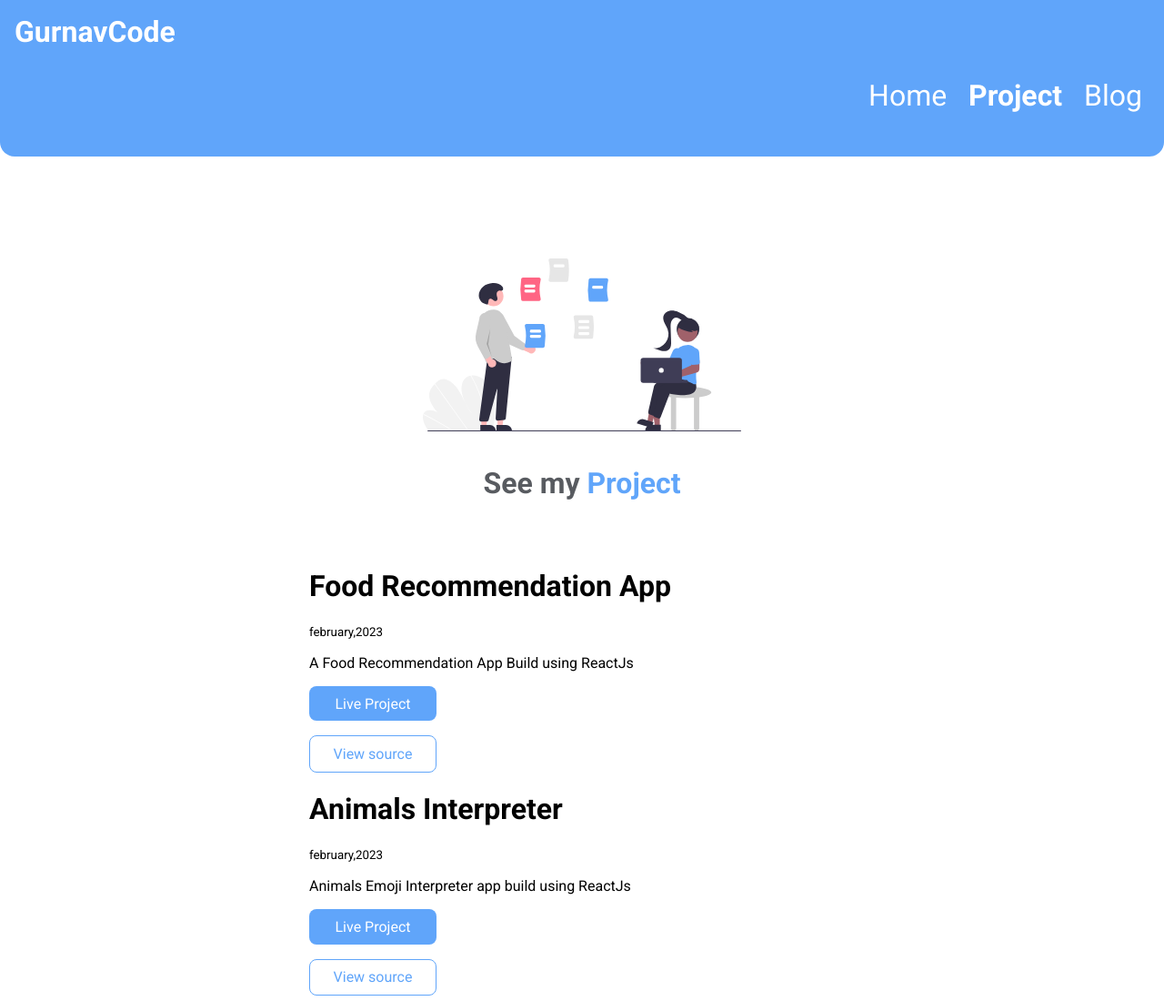
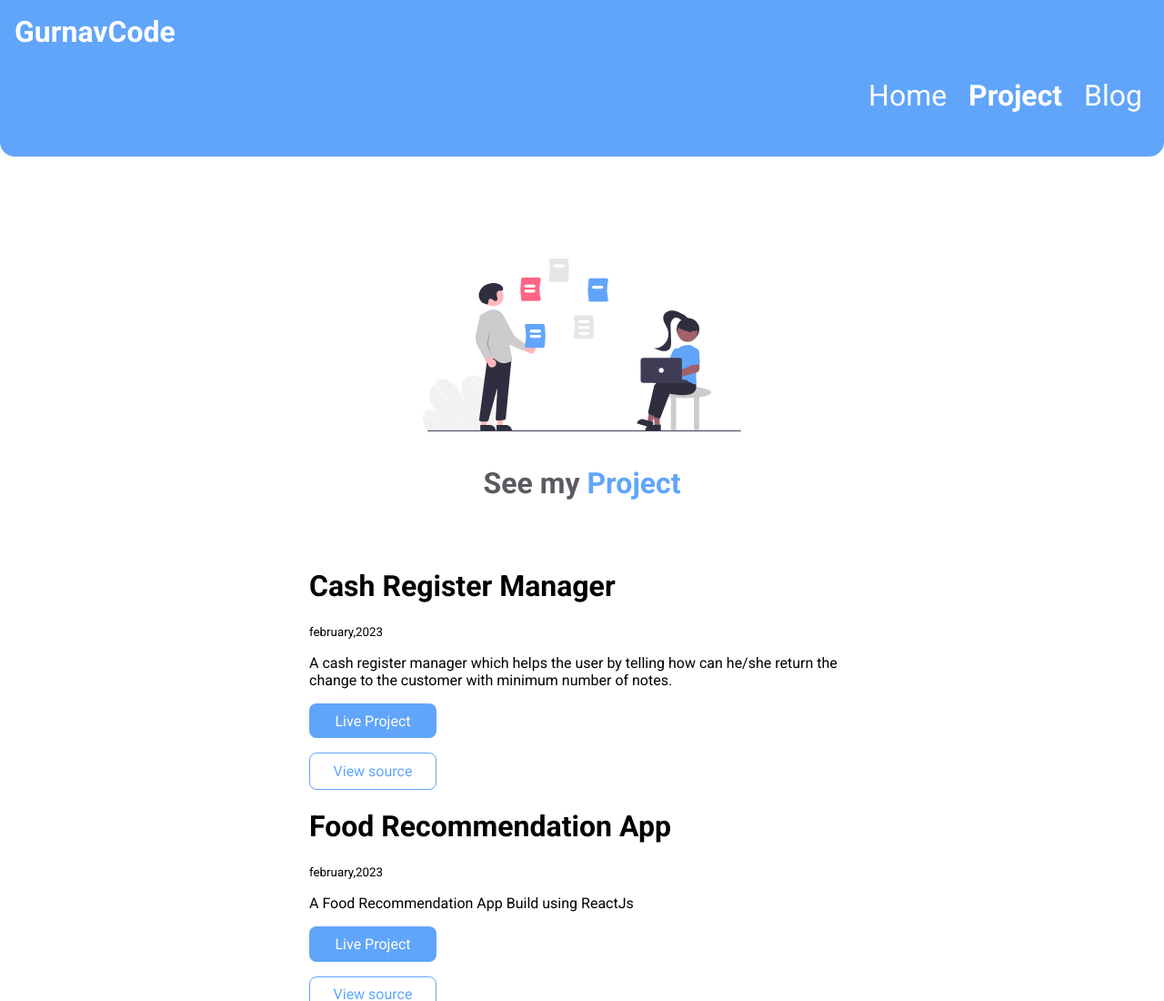
Before and after one commit to Gurnav224/Gurnav-portfolio, a plain HTML site: page projects.html in a window 1280 px wide. Shown: the top 1100 px of the page at 91% size. Drawn offline with Linux system fonts and the light colour scheme.

Commit message:
mark10 added

```diff
--- a/projects.html
+++ b/projects.html
@@ -35,6 +35,18 @@
 
     <ul class="list-non-bullet">
         <div class="container center-container ">
+
+
+            <li class="list-inline-item   ">
+                <h1>Cash Register Manager </h1>
+                 <small>february,2023</small>
+                <p>A cash register manager which helps the user by telling how can he/she return the change to the customer with minimum number of notes.</p>
+                 <a class="link link-primary" target="_blank" href="https://cash-application.netlify.app/">Live Project</a>
+                <a class="link link-secondary" target="_blank" href="https://github.com/Gurnav224/cash-Register-App">
+                    View source
+                </a>
+              </li>
+
 
               <li class="list-inline-item   ">
               <h1>Food Recommendation App </h1>
```
